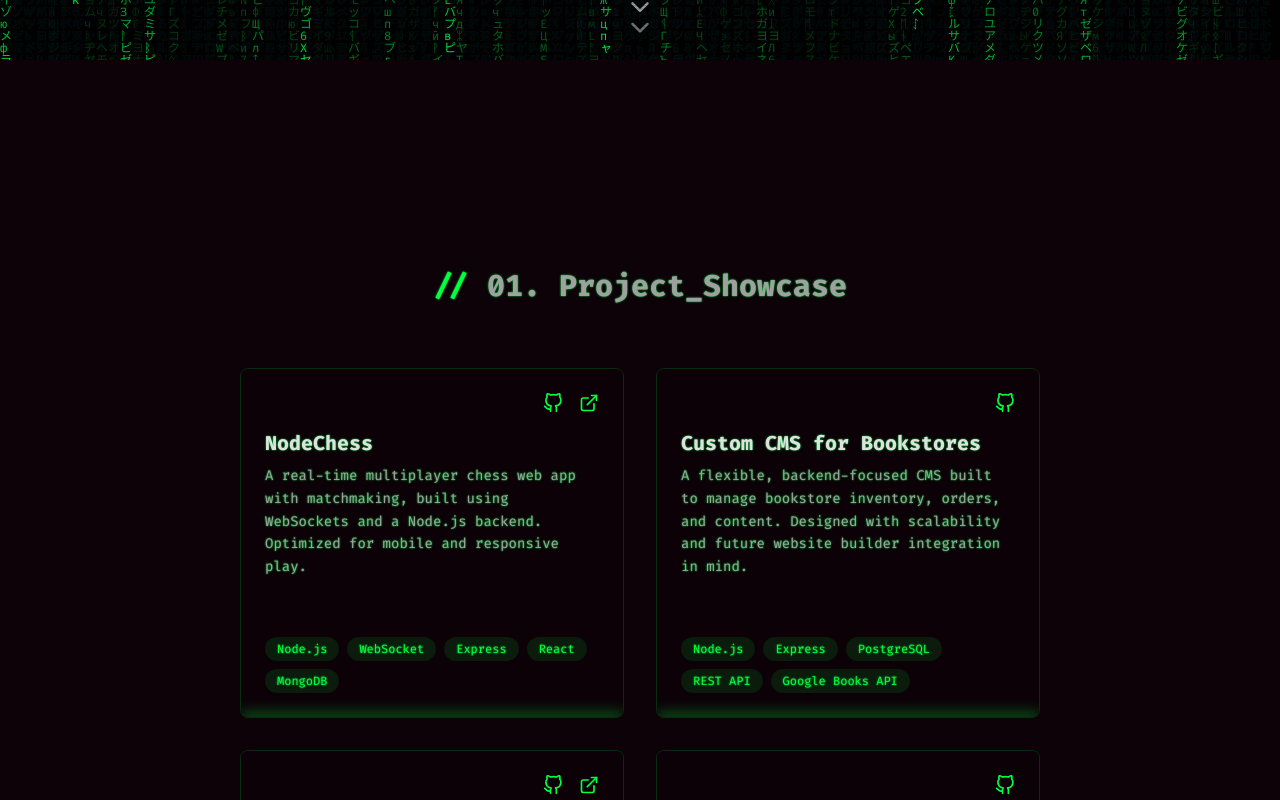
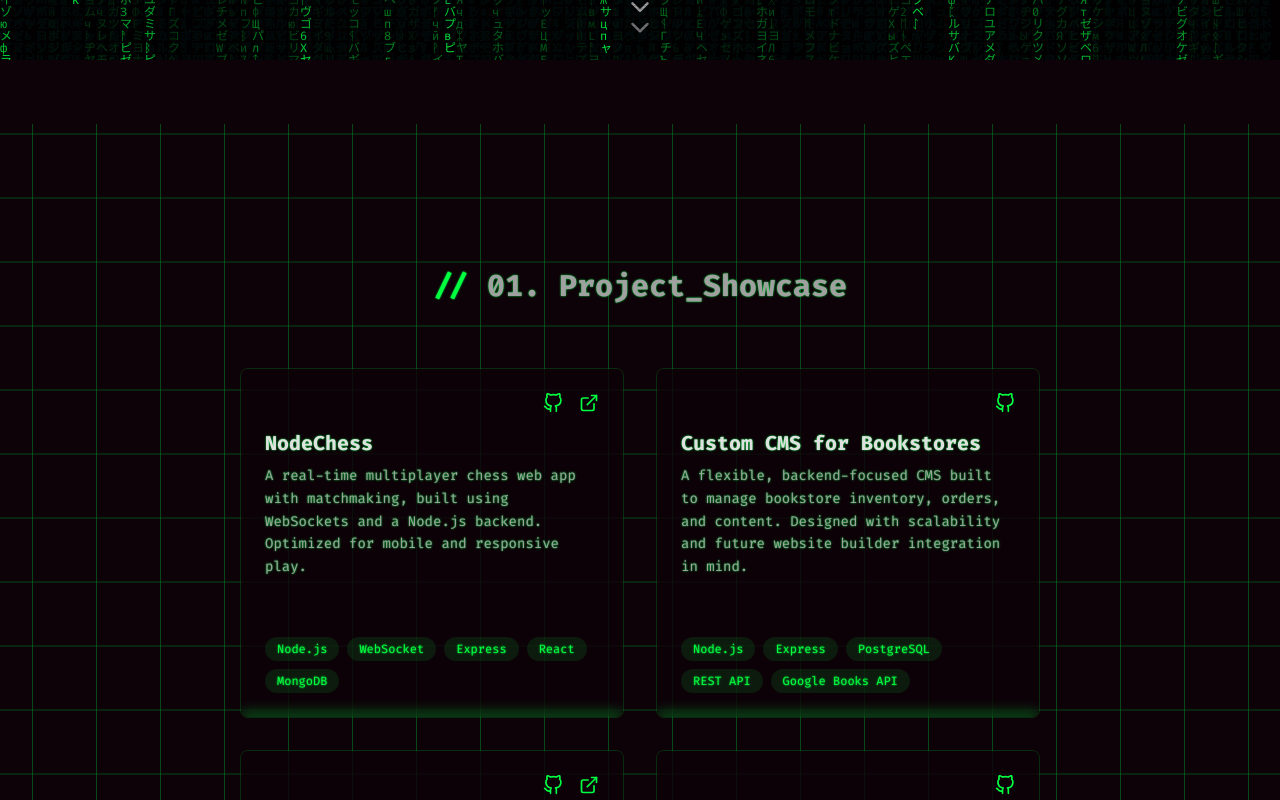
Before and after one commit to IsbatBInHossain/isbat-portfolio, a Next.js app: page / in a window 1280 px wide. Shown: the part 740-1540 px from the top of the page. Built offline with nearby package versions, Linux system fonts and the light colour scheme.

Commit message:
feat: add static background grid to main content area

```diff
--- a/src/app/globals.css
+++ b/src/app/globals.css
@@ -177,6 +177,19 @@
     animation: flicker 0.15s infinite;
   }
 
+  /* Background Grid layer */
+  .grid-background {
+    position: relative;
+    background-color: var(--color-background);
+    background-image: linear-gradient(
+        rgba(0, 143, 38, 0.5) 1px,
+        transparent 1px
+      ),
+      linear-gradient(90deg, rgba(0, 143, 38, 0.5) 1px, transparent 1px);
+    background-size: 4rem 4rem;
+    background-position: center center;
+  }
+
   /* Blinking Text/Cursor Animation */
   @keyframes flicker {
     0% {
--- a/src/app/page.js
+++ b/src/app/page.js
@@ -6,9 +6,11 @@ export default function Home() {
   return (
     <main className='flex min-h-screen flex-col items-center'>
       <HeroSection />
-      <div className='max-w-4xl w-full p-4 md:p-8 lg:p-12'>
-        <ProjectShowcase />
-        <Footer />
+      <div className='grid-background w-full flex justify-center'>
+        <div className='max-w-4xl w-full p-4 md:p-8 lg:p-12'>
+          <ProjectShowcase />
+          <Footer />
+        </div>
       </div>
     </main>
   )
```
